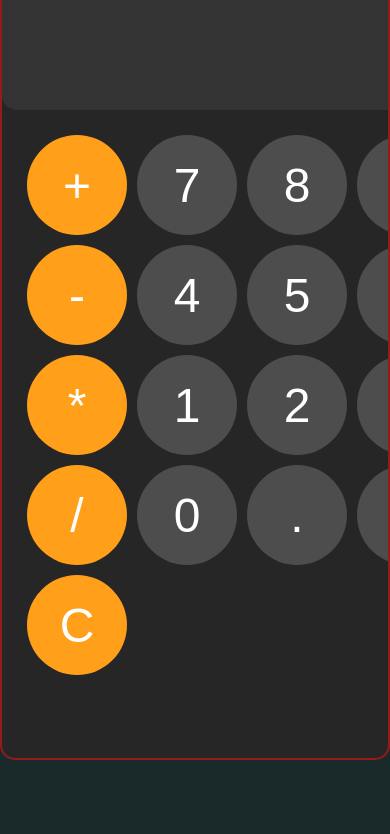
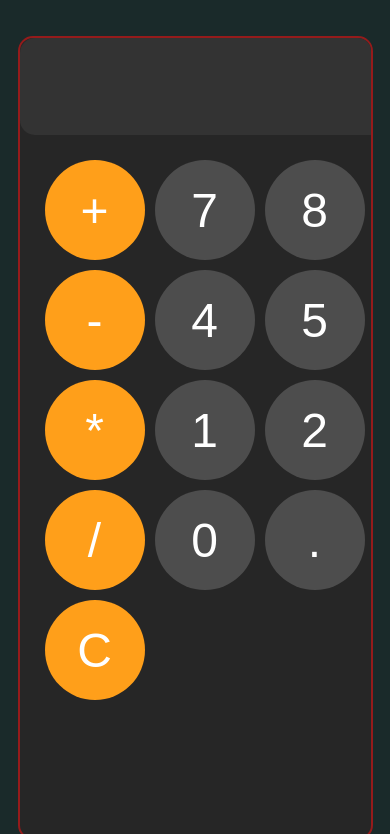
Before and after one commit to Hyder-Rehan/Calculator, a plain HTML site: page index.html in a window 390 px wide. Shown: the part 164-998 px from the top of the page. Before the commit the page ends 924 px from the top, so only its background shows below. Drawn offline with Linux system fonts and the light colour scheme.

Commit message:
Refactor CAL.CSS for improved styling and responsiveness
Updated styles for layout and button responsiveness.

```diff
--- a/CAL.CSS
+++ b/CAL.CSS
@@ -1,9 +1,10 @@
 body{
     margin: 0;
+    min-height: 100vh;
     display: flex;
     justify-content: center;
     align-items: center;
-     height: 100vh;
+
     background-color: #1a2a2a;
     position: relative;
 
@@ -18,7 +19,7 @@
 .myBox{
     font-family: Arial, Helvetica, sans-serif;
     background-color: hsl(0, 0%, 15%);
-    max-width: 500px;
+     width: min(90vw,500px);
     overflow: hidden;
    border-radius: 15px;
    border: 2px solid rgb(149, 27, 27);
@@ -31,7 +32,7 @@
 
     width: 100%;
     padding: 20px;
-    font-size: 5rem;
+     font-size: clamp(2rem, 8vw, 5rem);
     text-align: left;
     border: none;
      background-color: hsl(0, 0%, 20%);
@@ -45,21 +46,14 @@
     grid-template-columns: repeat(4,1fr);
     gap: 10px;
     padding:25px ;
-    /* height: 200px; */
-    /* background-color: #1a1a1aa4; */
-    /* width: 70%; */
-    /* margin-top: 10px;
-     border-radius: 15px; */
-      /* margin: 20px; */
+
 }
 .mybutt button{
-    /* padding: 10px;
-    margin: 10px;
-    border-radius: 5px; */
+   aspect-ratio: 1/1;
     height: 100px;
     background-color: hsl(0, 0%, 30%);
     font-size: 3rem;
-    width: 100px;
+    width: 100%;
     border-radius: 50%;
     border: none;
     color: white;
```
